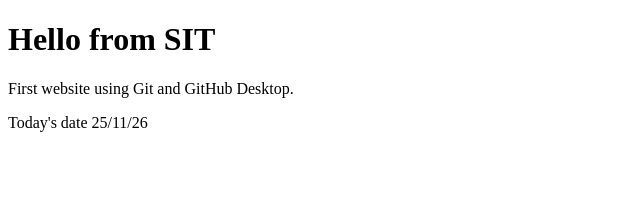
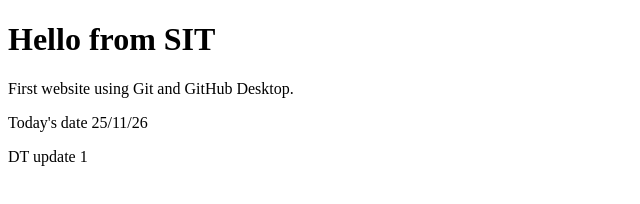
Before and after one commit to nypcom1/Week6_Practical, a plain HTML site: page index.html in a window 1280 px wide. Shown: the whole page, without its empty margins (0-640 px from the left). Drawn offline with Linux system fonts and the light colour scheme.

Commit message:
Update index.html

```diff
--- a/index.html
+++ b/index.html
@@ -9,5 +9,6 @@
     <h1>Hello from SIT</h1>
     <p>First website using Git and GitHub Desktop.</p>
     <p>Today's date 25/11/26</p>
+    <p>DT update 1</p>
 </body>
 </html>
```
